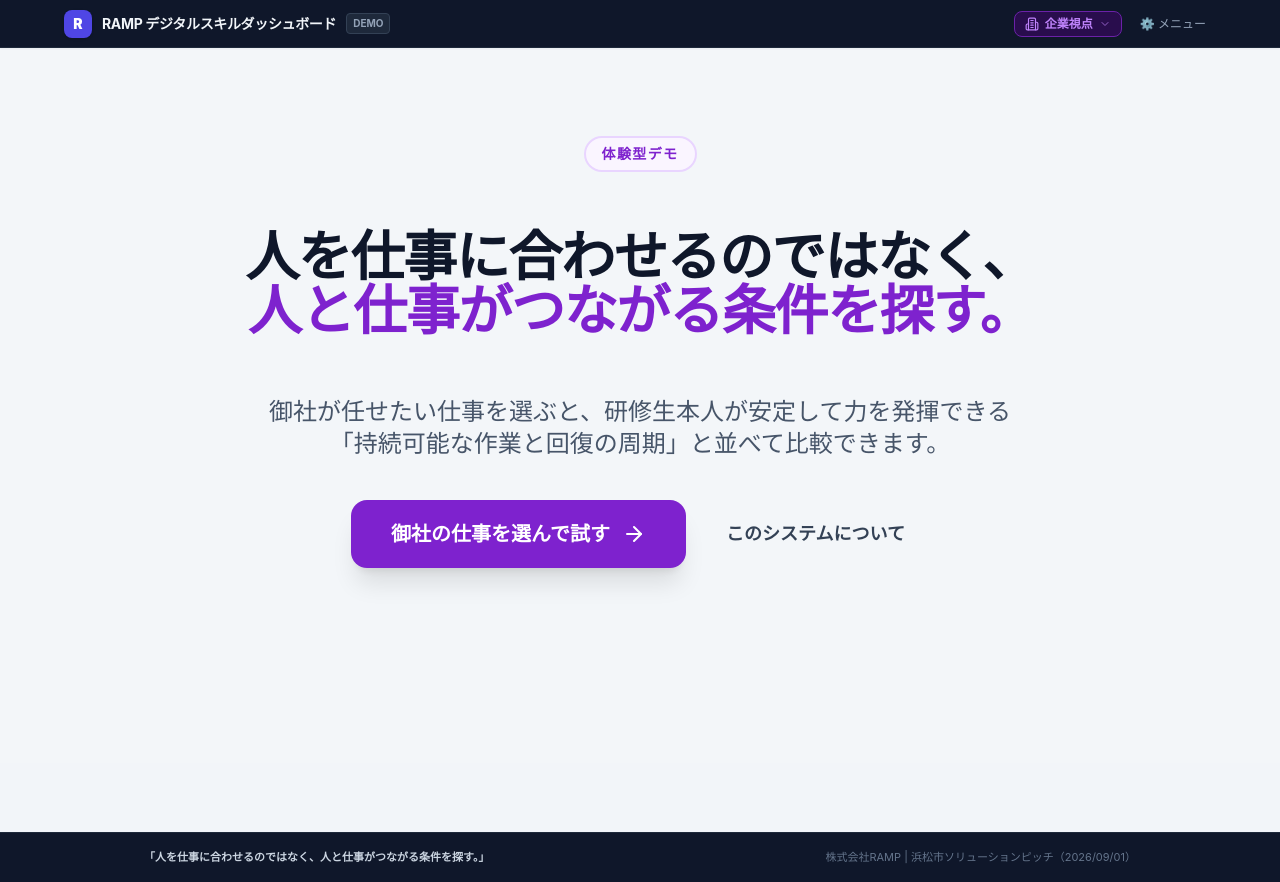
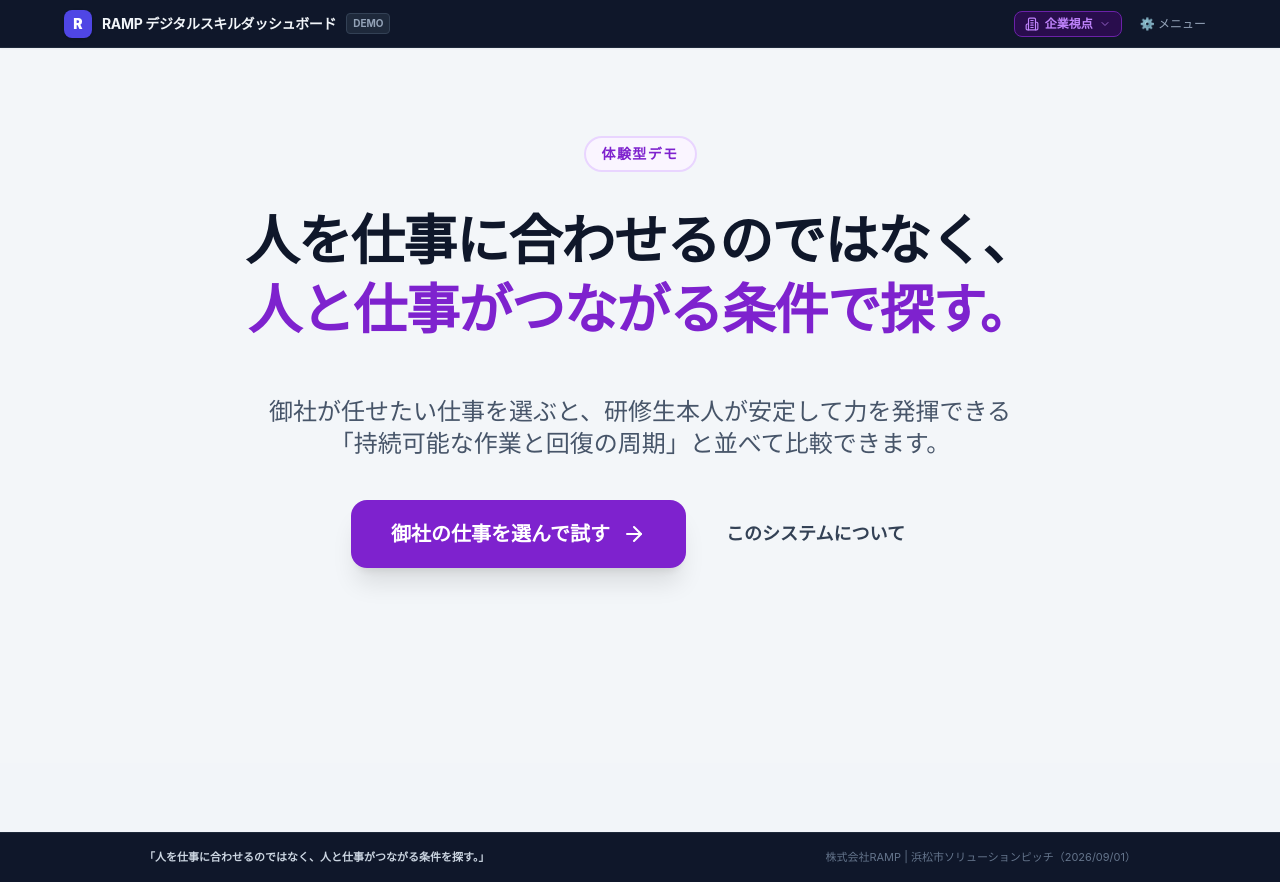
Before and after one commit to takehisa-nanba/RAMP_skills, a Next.js app: page / in a window 1280 px wide. Built offline with nearby package versions, Linux system fonts and the light colour scheme.

Commit message:
feat(anim): メインコピーアニメーションの刷新（1行目0.6sフェード、2行目0.45s開始・全文2.0sタイプライター）

```diff
--- a/src/app/globals.css
+++ b/src/app/globals.css
@@ -13,7 +13,9 @@ body {
   font-family: -apple-system, BlinkMacSystemFont, "Segoe UI", Roboto, "Helvetica Neue", "Hiragino Kaku Gothic ProN", "Yu Gothic", Meiryo, sans-serif;
   -webkit-font-smoothing: antialiased;
 }
-
+h1 span {
+  padding-bottom: 15px;
+}
 /* アニメーション */
 @keyframes fadeIn {
   from { opacity: 0; transform: translateY(4px); }
--- a/src/components/views/CompanyExperienceView.tsx
+++ b/src/components/views/CompanyExperienceView.tsx
@@ -47,43 +47,56 @@ export const CompanyExperienceView: React.FC<CompanyExperienceViewProps> = ({
   // ステップ管理 (0: 開始, 1: 業務選択, 2: 人財選択, 3: 中核比較, 4: 詳細確認・対話アクション)
   const [step, setStep] = useState<0 | 1 | 2 | 3 | 4>(0);
 
-  // タイプライターアニメーション用ステート
+  // メインコピー用ステート (1行目0.6sフェード、2行目0.45s開始・全文2sタイプライター)
   const fullText1 = '人を仕事に合わせるのではなく、';
-  const fullText2 = '人と仕事がつながる条件を探す。';
-  const [typedChars, setTypedChars] = useState(0);
+  const fullText2 = '人と仕事がつながる条件で探す。';
+  const [line1Visible, setLine1Visible] = useState(false);
+  const [typedChars2, setTypedChars2] = useState(0);
   const [isTypingDone, setIsTypingDone] = useState(false);
-  const totalLength = fullText1.length + fullText2.length;
 
   useEffect(() => {
     if (step === 0) {
-      setTypedChars(0);
+      setLine1Visible(false);
+      setTypedChars2(0);
       setIsTypingDone(false);
 
-      let current = 0;
+      // 1. 1行目の0.6sフェードイン
+      const frameId = requestAnimationFrame(() => {
+        setLine1Visible(true);
+      });
+
+      // 2. 0.45秒後に2行目のタイピング開始（全17文字を2.0秒で表示、1文字約117.6ms）
+      const charInterval = 2000 / fullText2.length;
+      let currentChars = 0;
       let timerId: NodeJS.Timeout;
 
+      const startTimer = setTimeout(() => {
         const typeNext = () => {
-        current += 1;
-        setTypedChars(current);
+          currentChars += 1;
+          setTypedChars2(currentChars);
 
-        if (current >= totalLength) {
+          if (currentChars >= fullText2.length) {
             setIsTypingDone(true);
             return;
           }
 
-        // 1行目（fullText1.length）直後は 300ms の行間ポーズ、通常文字は 120ms
-        const delay = current === fullText1.length ? 300 : 120;
-        timerId = setTimeout(typeNext, delay);
+          timerId = setTimeout(typeNext, charInterval);
         };
 
-      timerId = setTimeout(typeNext, 120);
+        typeNext();
+      }, 450);
 
-      return () => clearTimeout(timerId);
+      return () => {
+        cancelAnimationFrame(frameId);
+        clearTimeout(startTimer);
+        clearTimeout(timerId);
+      };
     }
-  }, [step, totalLength, fullText1.length]);
+  }, [step, fullText2.length]);
 
   const handleSkipTyping = () => {
-    setTypedChars(totalLength);
+    setLine1Visible(true);
+    setTypedChars2(fullText2.length);
     setIsTypingDone(true);
   };
 
@@ -275,10 +288,6 @@ export const CompanyExperienceView: React.FC<CompanyExperienceViewProps> = ({
     onDataChange();
   };
 
-  // タイプライター表示文字列の計算
-  const line1Typed = fullText1.slice(0, Math.min(typedChars, fullText1.length));
-  const line2Typed = typedChars > fullText1.length ? fullText2.slice(0, typedChars - fullText1.length) : '';
-
   return (
     <div className="max-w-6xl mx-auto px-4 py-2 min-h-[calc(100vh-3rem)] flex flex-col justify-between">
       <div>
@@ -359,28 +368,27 @@ export const CompanyExperienceView: React.FC<CompanyExperienceViewProps> = ({
               体験型デモ
             </div>
 
-            {/* タイプライター風メインコピー（文字サイズ: 40〜54px） */}
+            {/* メインコピー（1行目0.6sフェード、2行目0.45sから1文字ずつタイピング 全文2s） */}
             <h1 className="text-4xl sm:text-5xl lg:text-[54px] font-black text-slate-900 leading-tight tracking-tight min-h-[140px] sm:min-h-[160px] flex flex-col justify-center">
-              <span>
-                {line1Typed}
-                {typedChars <= fullText1.length && (
+              <span
+                className={`transition-all duration-600 ease-out ${
+                  line1Visible ? 'opacity-100 translate-y-0' : 'opacity-0 translate-y-2'
+                }`}
+              >
+                {fullText1}
+              </span>
+              <span className="text-purple-700 min-h-[1.3em]">
+                {fullText2.slice(0, typedChars2)}
+                {!isTypingDone && typedChars2 > 0 && (
                   <span className="inline-block w-1.5 h-10 sm:h-12 bg-purple-700 animate-pulse ml-1 align-middle"></span>
                 )}
               </span>
-              {typedChars > fullText1.length && (
-                <span className="text-purple-700">
-                  {line2Typed}
-                  {typedChars < totalLength && (
-                    <span className="inline-block w-1.5 h-10 sm:h-12 bg-purple-700 animate-pulse ml-1 align-middle"></span>
-                  )}
-                </span>
-              )}
             </h1>
 
-            {/* 説明文＆ボタン（タイピング進行に応じてフェードイン） */}
+            {/* 説明文＆ボタン（2行目のタイピング完了後にフェードイン） */}
             <div
               className={`space-y-8 transition-opacity duration-700 ${
-                isTypingDone || typedChars > fullText1.length + 5 ? 'opacity-100' : 'opacity-0'
+                isTypingDone ? 'opacity-100' : 'opacity-0 pointer-events-none'
               }`}
             >
               <p className="text-xl sm:text-2xl text-slate-600 font-medium leading-relaxed max-w-3xl mx-auto">
```
Lines whose indentation alone changed are shown as unchanged.
